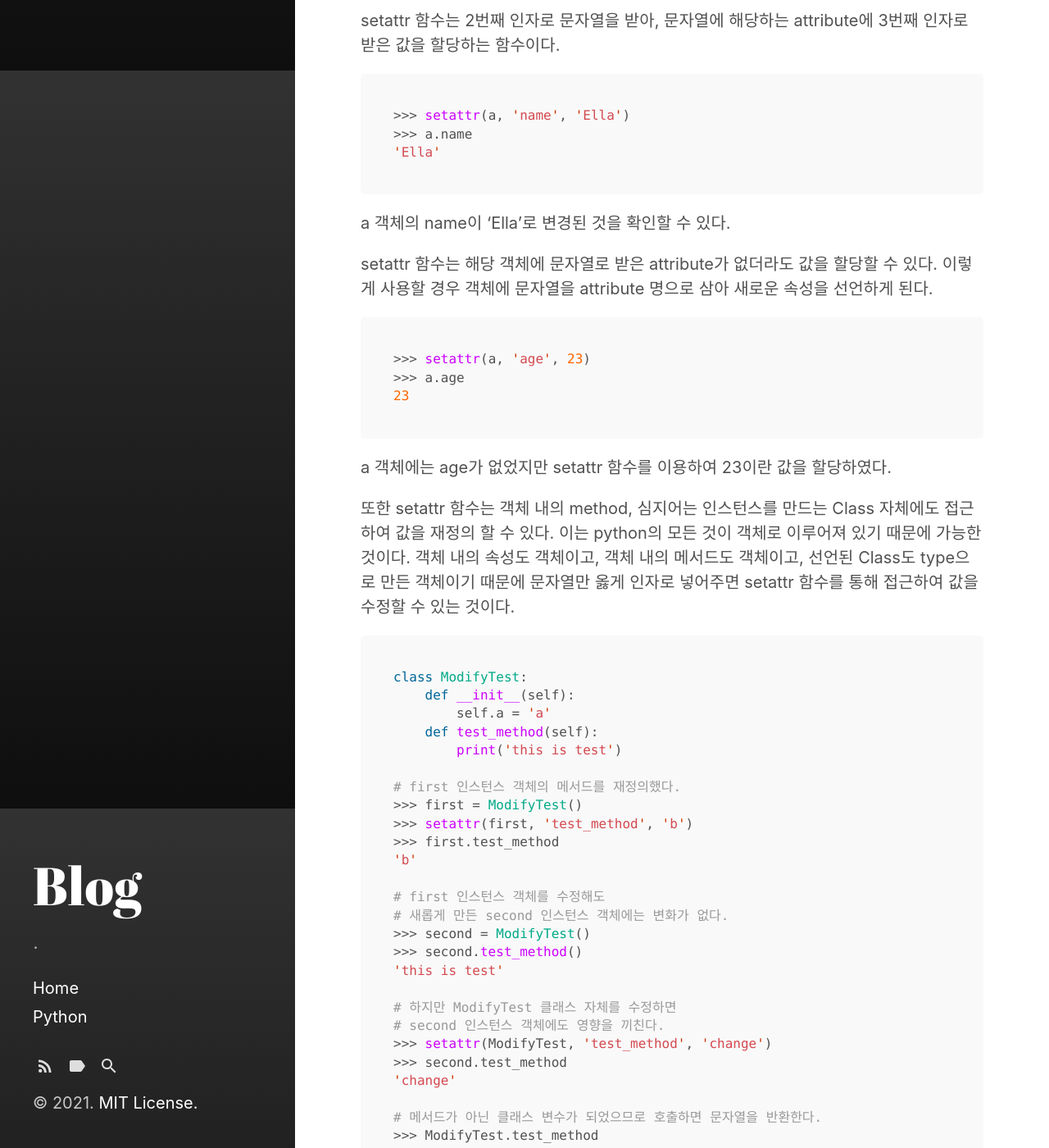
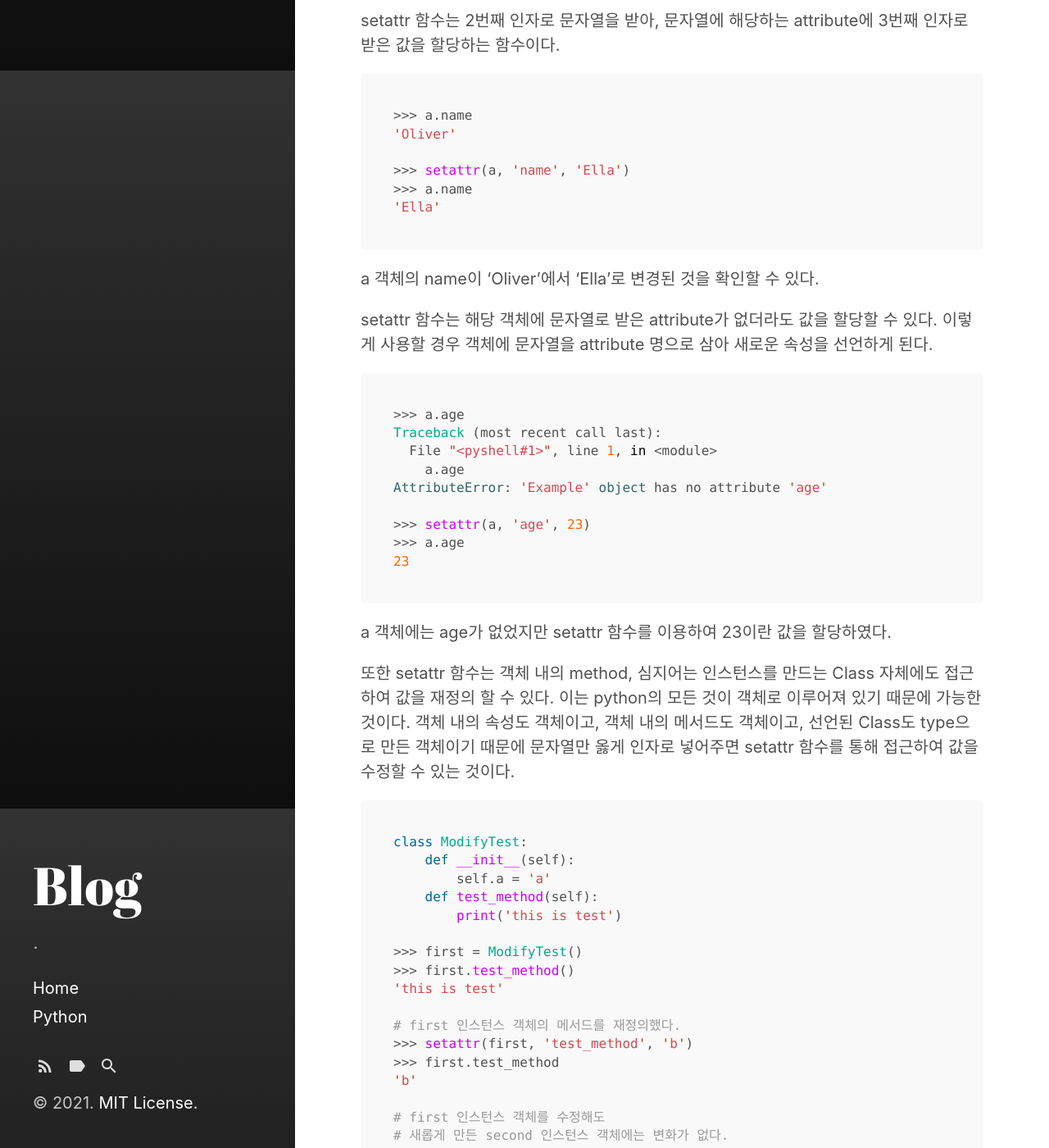
Before and after one commit to yonghwanjang0/yonghwanjang0.github.io, a Jekyll site: the page built from _posts/2021-05-19-[Python] (get, has, set, del) -attr.md, in a window 1280 px wide and 1400 px high, scrolled down 2614 px. Shown: the whole window at 82% size. Built offline with Jekyll 4.4.1, drawn with Linux system fonts in a browser that asks for light colours; some of the changed text lies outside the part shown.

Commit message:
Modify post attr

````diff
--- a/_posts/2021-05-19-[Python] (get, has, set, del) -attr.md
+++ b/_posts/2021-05-19-[Python] (get, has, set, del) -attr.md
@@ -78,15 +78,24 @@ setattr의 문법은 다음과 같다.
 setattr 함수는 2번째 인자로 문자열을 받아, 문자열에 해당하는 attribute에 3번째 인자로 받은 값을 할당하는 함수이다.
 
 ```python
+>>> a.name
+'Oliver'
+
 >>> setattr(a, 'name', 'Ella')
 >>> a.name
 'Ella'
 ```
-a 객체의 name이 'Ella'로 변경된 것을 확인할 수 있다.
+a 객체의 name이 'Oliver'에서 'Ella'로 변경된 것을 확인할 수 있다.
 
 setattr 함수는 해당 객체에 문자열로 받은 attribute가 없더라도 값을 할당할 수 있다. 이렇게 사용할 경우 객체에 문자열을 attribute 명으로 삼아 새로운 속성을 선언하게 된다.
 
 ```python
+>>> a.age
+Traceback (most recent call last):
+  File "<pyshell#1>", line 1, in <module>
+    a.age
+AttributeError: 'Example' object has no attribute 'age'
+
 >>> setattr(a, 'age', 23)
 >>> a.age
 23
@@ -102,8 +111,11 @@ class ModifyTest:
     def test_method(self):
         print('this is test')
 
+>>> first = ModifyTest()
+>>> first.test_method()
+'this is test'
+
 # first 인스턴스 객체의 메서드를 재정의했다.
->>> first = ModifyTest()
 >>> setattr(first, 'test_method', 'b')
 >>> first.test_method
 'b'
@@ -172,7 +184,7 @@ class BoundCheck:
 
 따라서 클래스의 메서드를 재정의했으니 그에 영향을 받는 인스턴스들도 변화가 생기게 되고, 그런 변화 이전에 먼저 재정의 과정을 거친 인스턴스 객체에는 영향을 끼치지 않게 되는 것이다.
 
-이런 이유로 생성자(init)를 통해서 만들어지는 인스턴스 객체의 attribute는 클래스를 통해서 재정의가 불가능하다. 클래스를 통해 접근하여 재정의가 가능한 attribute는 클래스 변수나 메서드뿐이다.
+이런 이유로 생성자(init)를 통해서 만들어지는 인스턴스 객체의 변수는 클래스를 통해서 재정의가 불가능하다. 클래스를 통해 접근하여 재정의가 가능한 attribute는 클래스 변수와 메서드이다. 인스턴스 객체의 변수는 인스턴스 객체에 setattr 함수를 사용해서 재정의해야 한다.
 ```python
 >>> setattr(BoundCheck, 'var', 'new_var')
 >>> BoundCheck.var
@@ -226,7 +238,7 @@ name이 잘 삭제된 것을 확인할 수 있다.
 
 물론 delattr의 경우에도 객체에 직접 접근하는 것이므로 클래스 attribute에 직접 접근하여 삭제가 가능한 것은 setattr과 마찬가지이다. 단, 인스턴스에 있는 bound method는 클래스에 의존하기 때문에 setattr로 재정의는 가능하나 삭제는 불가능하다.
 
-또한 setattr 함수와 마찬가지로 생성자(init)를 통해서 만들어지는 인스턴스 객체의 attribute는 클래스를 통해서 삭제가 불가능하다. 클래스에 접근하여 삭제가 가능한 attribute는 클래스 변수나 메서드뿐이다.
+또한 setattr 함수와 마찬가지로 생성자(init)를 통해서 만들어지는 인스턴스 객체의 변수는 클래스를 통해서 삭제가 불가능하다. 클래스에 접근하여 삭제가 가능한 attribute는 클래스 변수와 메서드이다. 인스턴스 객체의 변수는 인스턴스 객체에 delattr 함수를 사용해서 삭제할 수 있다.
 
 ```python
 class DeleteTest:
````
